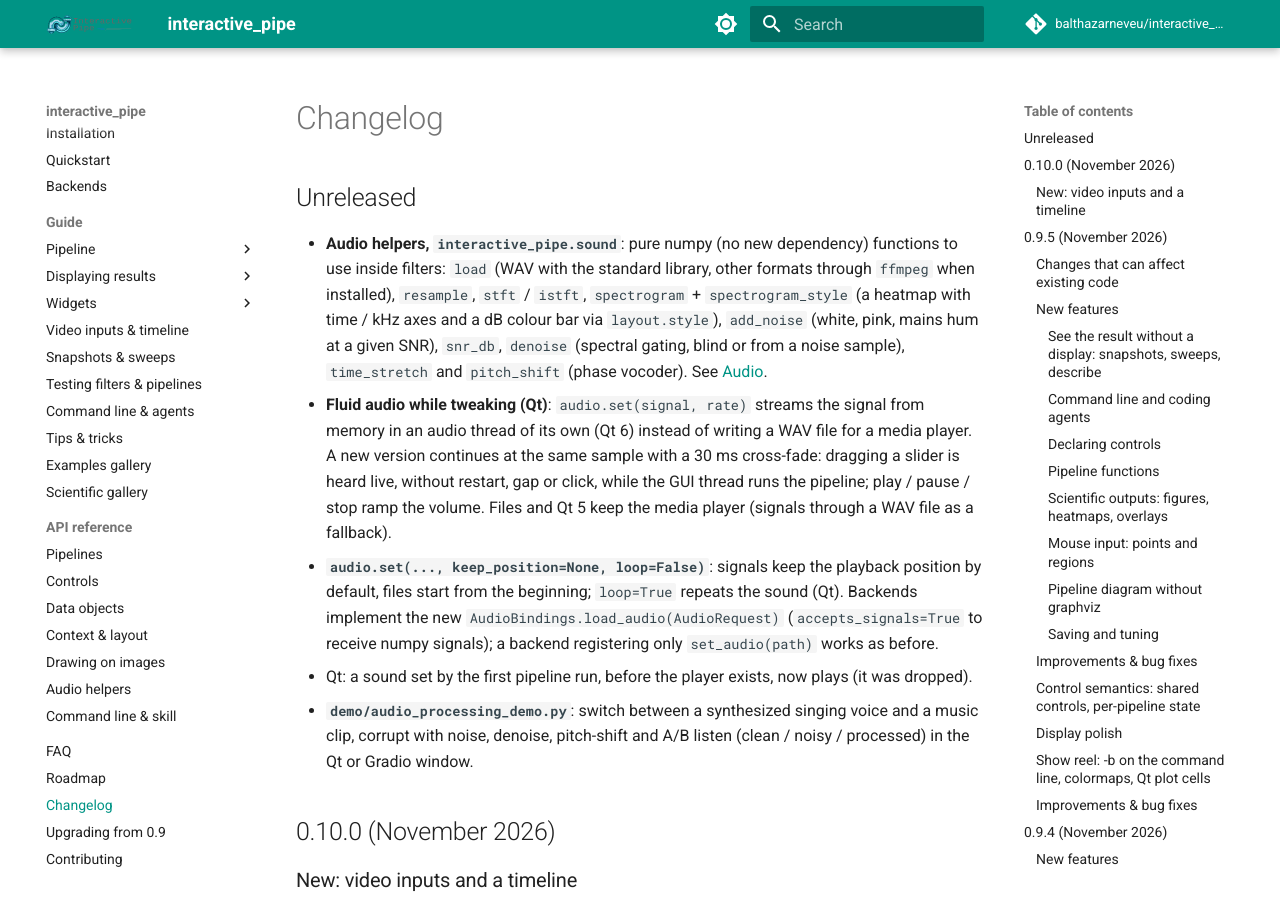
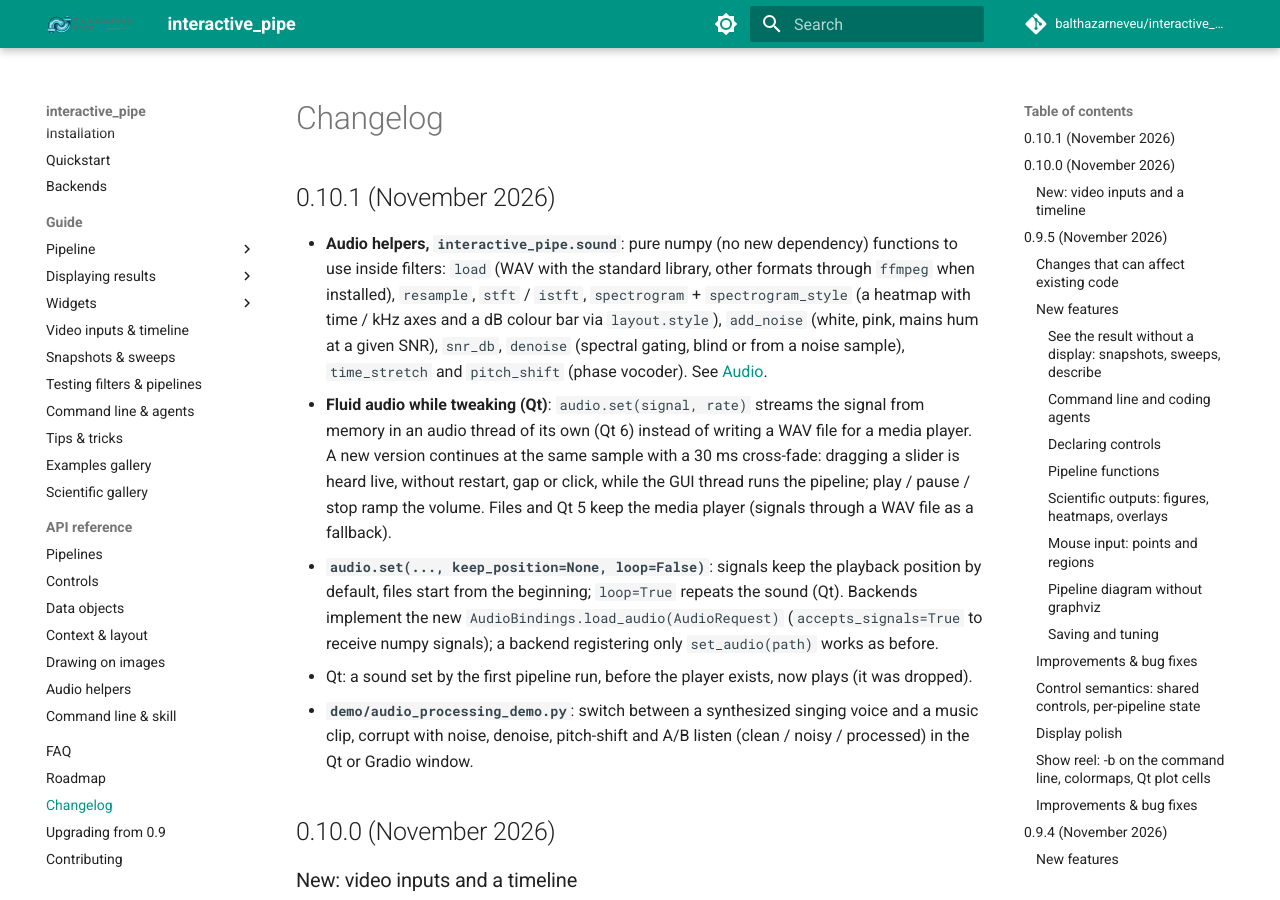
Before and after one commit to balthazarneveu/interactive_pipe, an MkDocs documentation site: the page built from docs/changelog.md, in a window 1280 px wide and 900 px high. Built offline with MkDocs 1.6.1 and Material for MkDocs 9.7.7, drawn with Linux system fonts in a browser that asks for light colours; comment, search, counter and statistics services are not loaded.

Commit message:
Bump version to 0.10.1

````diff
--- a/CHANGELOG.md
+++ b/CHANGELOG.md
@@ -1,6 +1,6 @@
 # Changelog
 
-## Unreleased
+## 0.10.1 (November 2026)
 
 - **Audio helpers, `interactive_pipe.sound`**: pure numpy (no new dependency) functions to use inside filters: `load` (WAV with the standard library, other formats through `ffmpeg` when installed), `resample`, `stft` / `istft`, `spectrogram` + `spectrogram_style` (a heatmap with time / kHz axes and a dB colour bar via `layout.style`), `add_noise` (white, pink, mains hum at a given SNR), `snr_db`, `denoise` (spectral gating, blind or from a noise sample), `time_stretch` and `pitch_shift` (phase vocoder). See [Audio](https://balthazarneveu.github.io/interactive_pipe/guide/audio/#audio-helpers-interactive_pipesound).
 - **Fluid audio while tweaking (Qt)**: `audio.set(signal, rate)` streams the signal from memory in an audio thread of its own (Qt 6) instead of writing a WAV file for a media player. A new version continues at the same sample with a 30 ms cross-fade: dragging a slider is heard live, without restart, gap or click, while the GUI thread runs the pipeline; play / pause / stop ramp the volume. Files and Qt 5 keep the media player (signals through a WAV file as a fallback).
--- a/docs/guide/command-line.md
+++ b/docs/guide/command-line.md
@@ -36,7 +36,7 @@ file.
 
 ```text
 $ interactive-pipe doctor
-interactive_pipe 0.10.0 (.../site-packages/interactive_pipe)
+interactive_pipe 0.10.1 (.../site-packages/interactive_pipe)
 Python 3.12.3 (/usr/bin/python3)
 Platform Linux-6.8.0-x86_64-with-glibc2.39
 
--- a/pyproject.toml
+++ b/pyproject.toml
@@ -5,7 +5,7 @@ build-backend = "setuptools.build_meta"
 
 [project]
 name = "interactive_pipe"
-version = "0.10.0"
+version = "0.10.1"
 authors = [
   { name="Balthazar Neveu", email="balthazarneveu@gmail.com" },
 ]
--- a/src/interactive_pipe/__init__.py
+++ b/src/interactive_pipe/__init__.py
@@ -1,4 +1,4 @@
-__version__ = "0.10.0"
+__version__ = "0.10.1"
 # Backend enum for type-safe backend specification
 from interactive_pipe.core.backend import Backend
 
````
